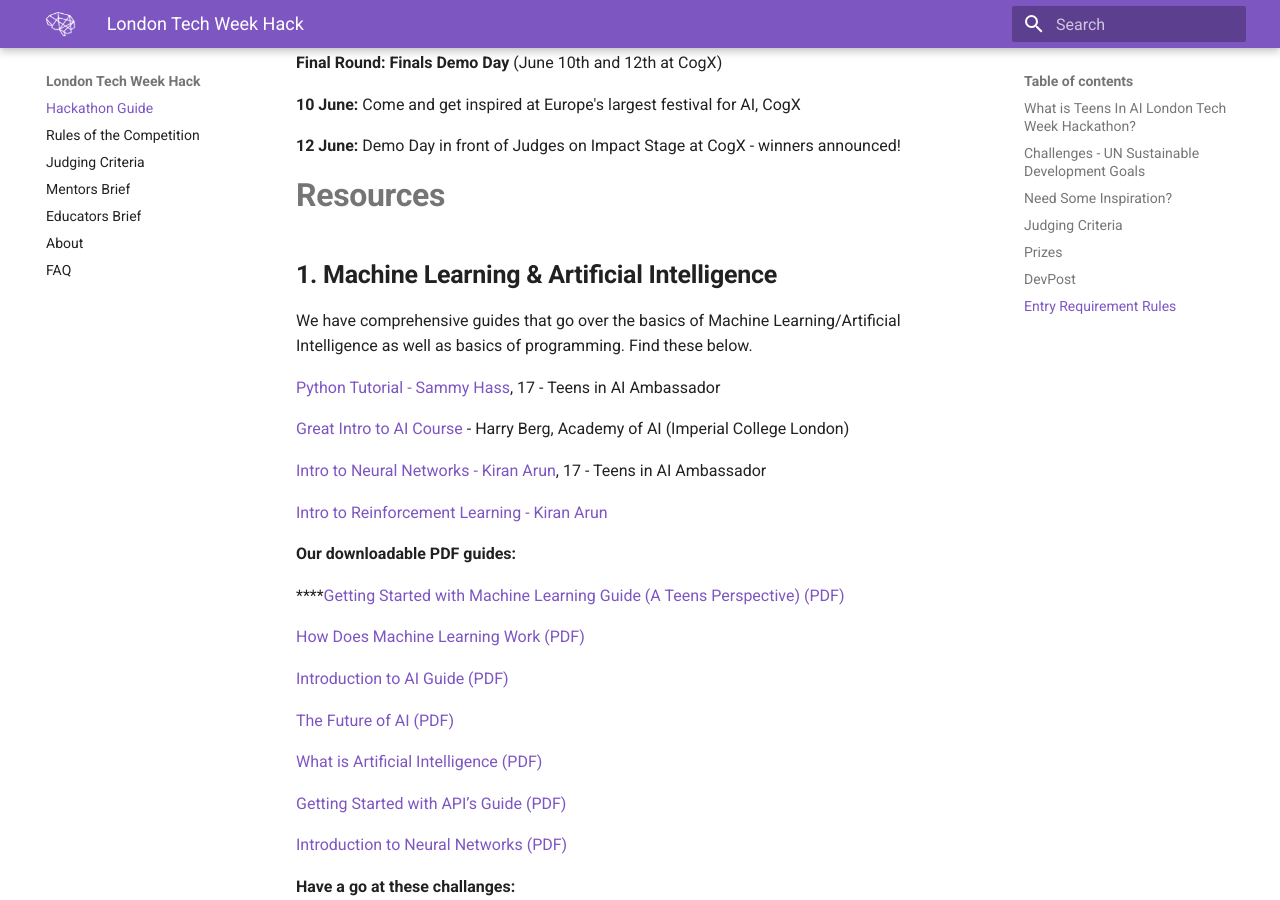
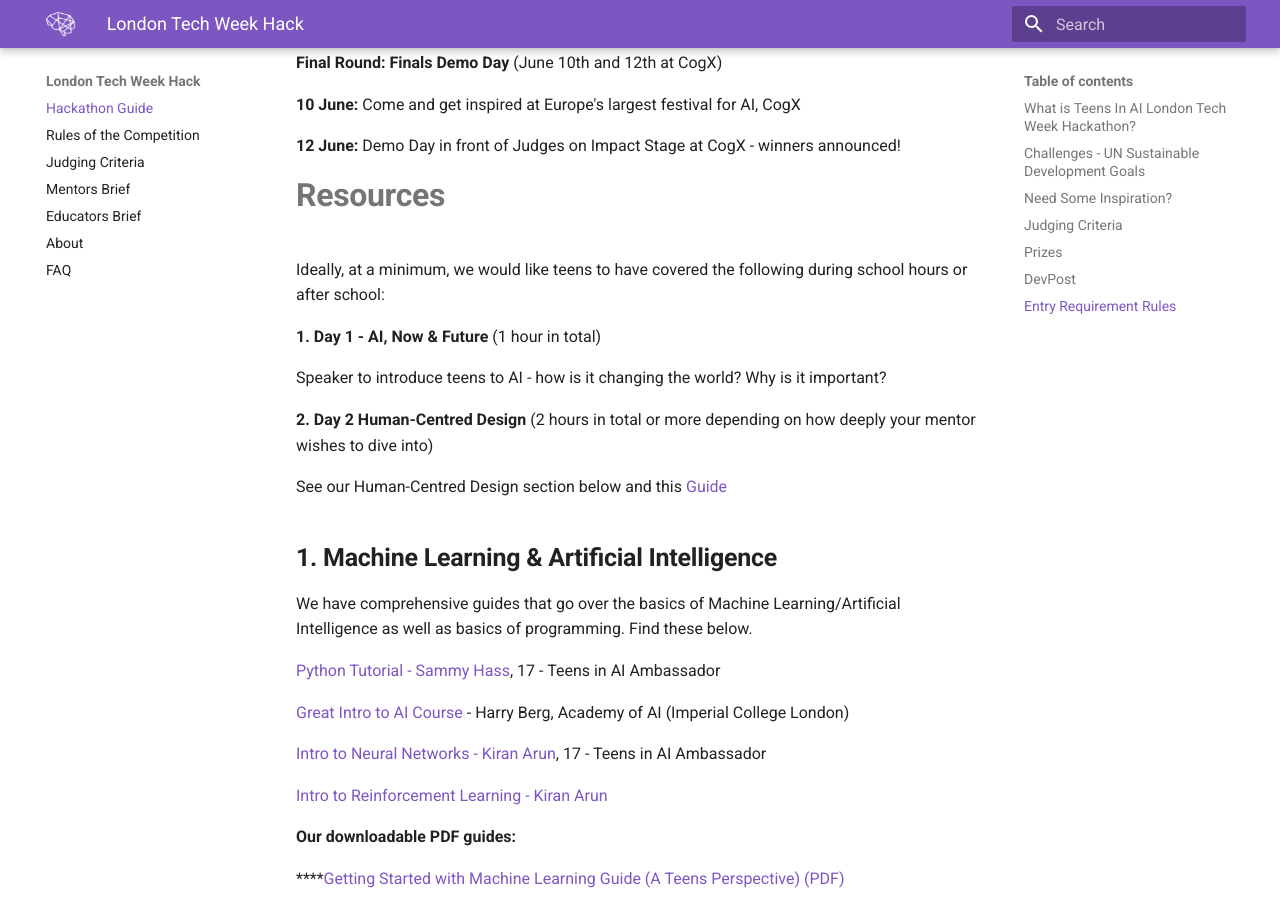
Before and after one commit to elenasinel/tech-week, an MkDocs documentation site: the page built from docs/index.md, in a window 1280 px wide and 900 px high, scrolled down 6257 px. Built offline with MkDocs 1.6.1 and Material for MkDocs 9.7.7, drawn with Linux system fonts in a browser that asks for light colours.

Commit message:
Update Documentation “index”

```diff
--- a/docs/index.md
+++ b/docs/index.md
@@ -114,6 +114,16 @@
 **12 June:** Demo Day in front of Judges on Impact Stage at CogX - winners announced!
 
 # **Resources**
+
+Ideally, at a minimum, we would like teens to have covered the following during school hours or after school:
+
+**1. Day 1 -  AI, Now & Future** (1 hour in total)
+
+Speaker to introduce teens to AI - how is it changing the world? Why is it important?
+
+**2. Day 2 Human-Centred Design** (2 hours in total or more depending on how deeply your mentor wishes to dive into)
+
+See our Human-Centred Design section below and this [Guide](https://drive.google.com/file/d/1zpjIXhG5X6DtwytUJwC8UqgG-SibMXEU/view)
 
 ## **1. Machine Learning & Artificial Intelligence**
 
```
